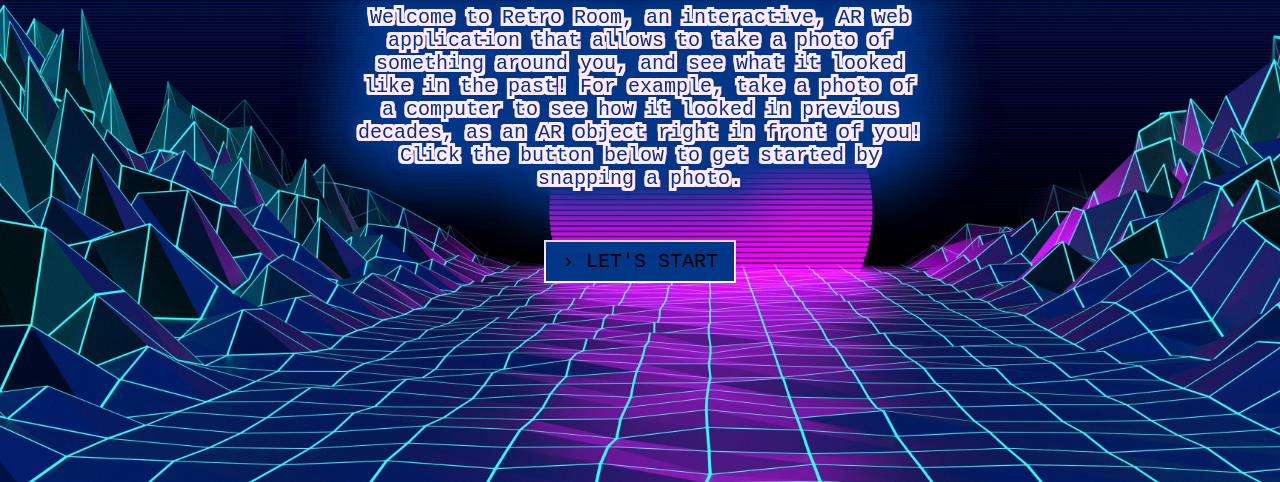
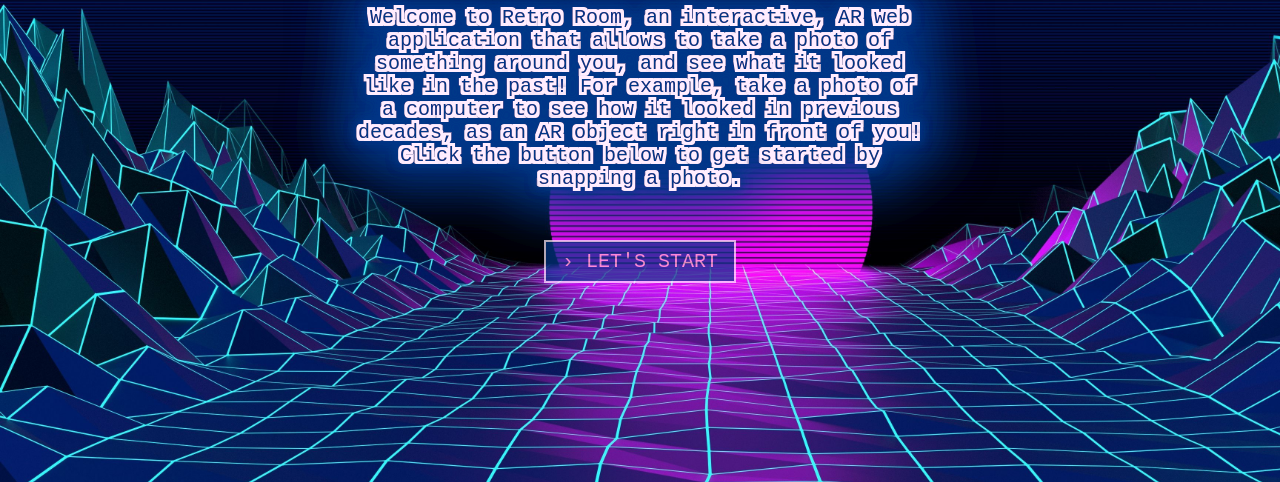
Before and after one commit to Ezra-Bernstein/Retro-Room, a Flask app: template templates/landing.html in a window 1280 px wide, with the pointer over the restyled element. Shown: the part 223-705 px from the top of the page. Run offline with Flask 2, Linux system fonts and the light colour scheme; the template is opened without the code that fills it, so the values that code supplies are empty.

Commit message:
updated hover

```diff
--- a/templates/landing.html
+++ b/templates/landing.html
@@ -80,7 +80,8 @@
             }
             a:hover {
             background-color: #023788;
-            color: black;
+            color: pink;
+            opacity: 0.7;
             }
 
             .model {
```
